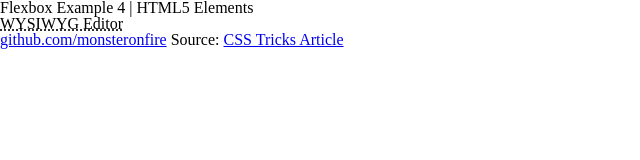
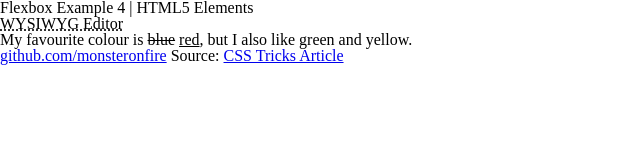
Before and after one commit to monsteronfire/play-flexbox, a website: page index-4.html in a window 1280 px wide. Shown: the whole page, without its empty margins (0-640 px from the left). Drawn offline with nearby package versions, Linux system fonts and the light colour scheme.

Commit message:
adds del tag

```diff
--- a/index-4.html
+++ b/index-4.html
@@ -19,6 +19,10 @@
 	</header>
 	<main>
 		<abbr title="What You See Is What You Get">WYSIWYG Editor</abbr>
+
+		<section>
+			<p>My favourite colour is <del datetime="2010-10-11T01:25-07:00">blue</del> <ins datetime="2010-10-11T01:25-07:01">red</ins>, but I also like green and yellow.</p>
+		</section>
 	</main>
 	<footer>
 		<address>
```
